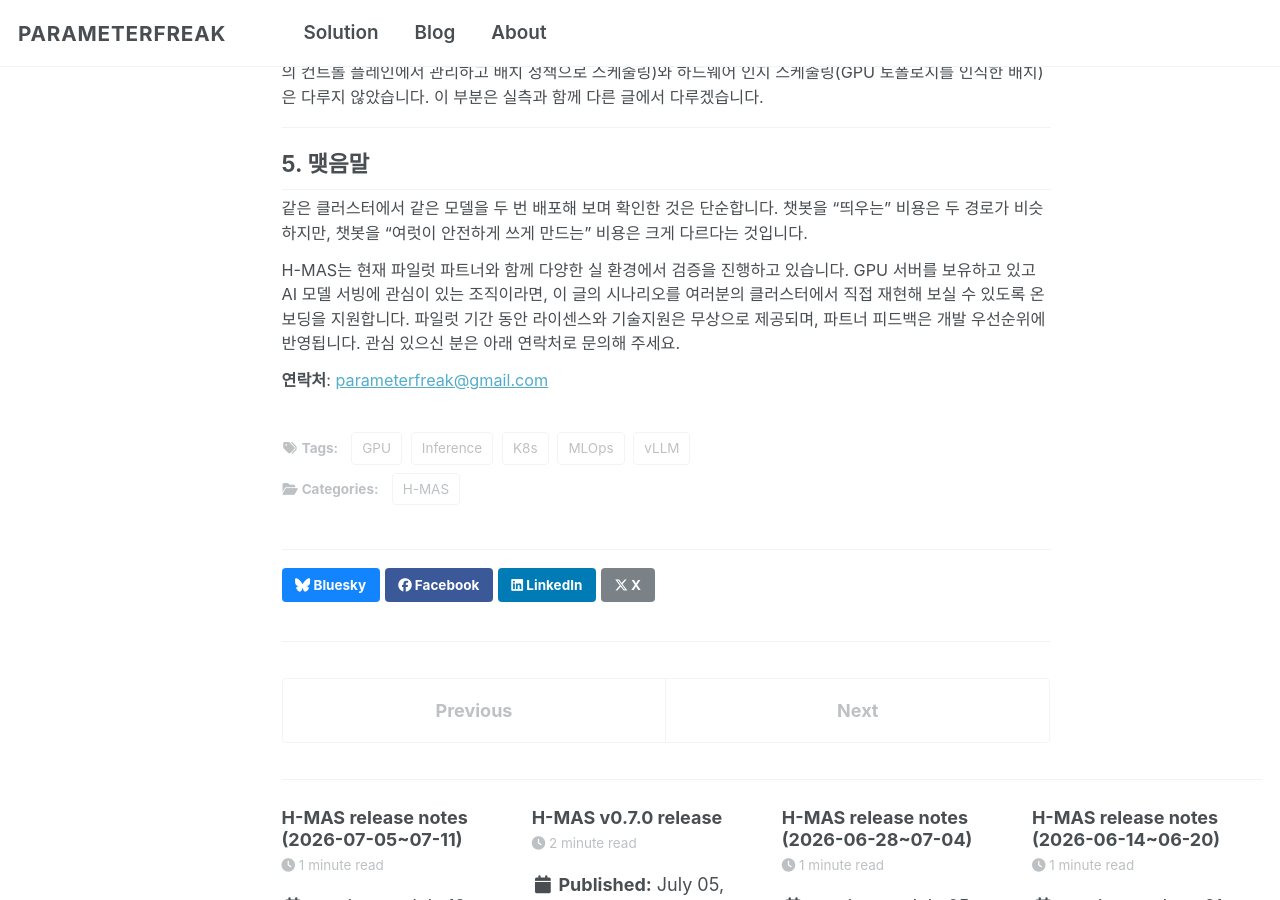
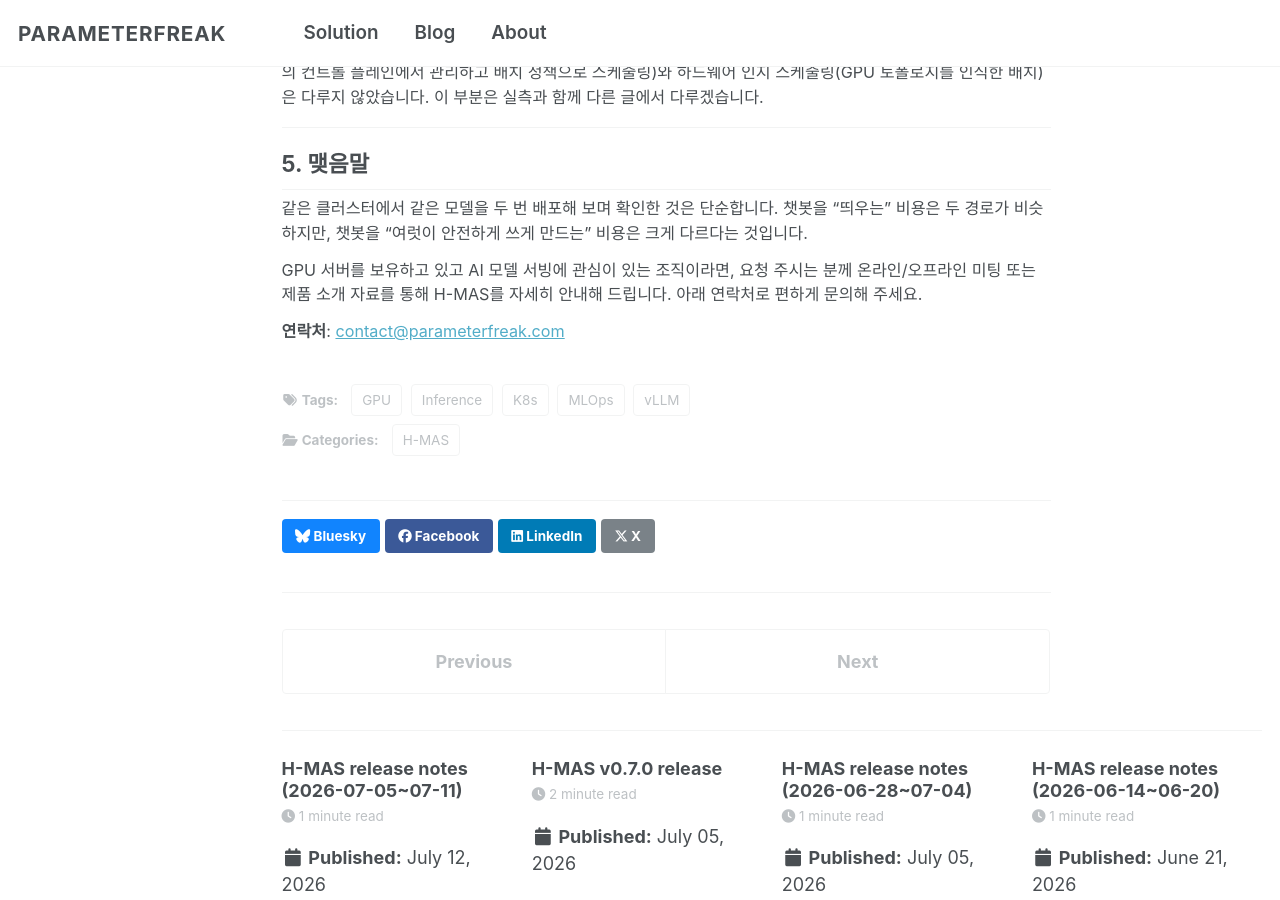
Before and after one commit to parameterfreak/parameterfreak.github.io, a Jekyll site: the page built from _posts/2026-07-18-k8s-vllm-vs-hmas.md, in a window 1280 px wide and 900 px high, scrolled down 16933 px. Built offline with Jekyll 4.4.1, drawn with Linux system fonts in a browser that asks for light colours; a script that is not in the unit is left out.

Commit message:
Replace pilot program pitch with meeting/deck contact info

```diff
--- a/_posts/2026-07-18-k8s-vllm-vs-hmas.md
+++ b/_posts/2026-07-18-k8s-vllm-vs-hmas.md
@@ -651,6 +651,6 @@ req 8: 429
 
 같은 클러스터에서 같은 모델을 두 번 배포해 보며 확인한 것은 단순합니다. 챗봇을 "띄우는" 비용은 두 경로가 비슷하지만, 챗봇을 "여럿이 안전하게 쓰게 만드는" 비용은 크게 다르다는 것입니다.
 
-H-MAS는 현재 파일럿 파트너와 함께 다양한 실 환경에서 검증을 진행하고 있습니다. GPU 서버를 보유하고 있고 AI 모델 서빙에 관심이 있는 조직이라면, 이 글의 시나리오를 여러분의 클러스터에서 직접 재현해 보실 수 있도록 온보딩을 지원합니다. 파일럿 기간 동안 라이센스와 기술지원은 무상으로 제공되며, 파트너 피드백은 개발 우선순위에 반영됩니다. 관심 있으신 분은 아래 연락처로 문의해 주세요.
+GPU 서버를 보유하고 있고 AI 모델 서빙에 관심이 있는 조직이라면, 요청 주시는 분께 온라인/오프라인 미팅 또는 제품 소개 자료를 통해 H-MAS를 자세히 안내해 드립니다. 아래 연락처로 편하게 문의해 주세요.
 
-**연락처**: [parameterfreak@gmail.com](mailto:parameterfreak@gmail.com)
+**연락처**: [contact@parameterfreak.com](mailto:contact@parameterfreak.com)
```
